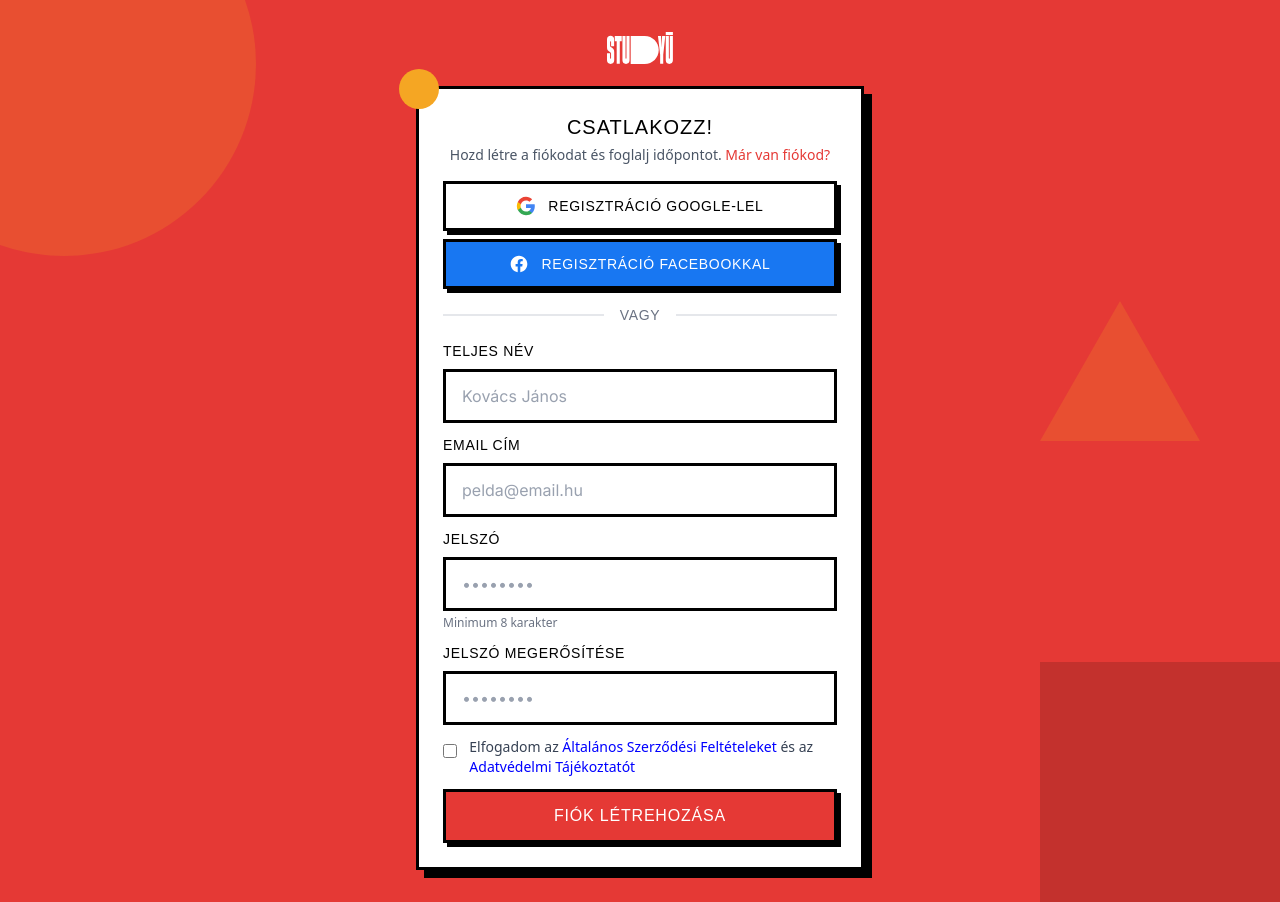
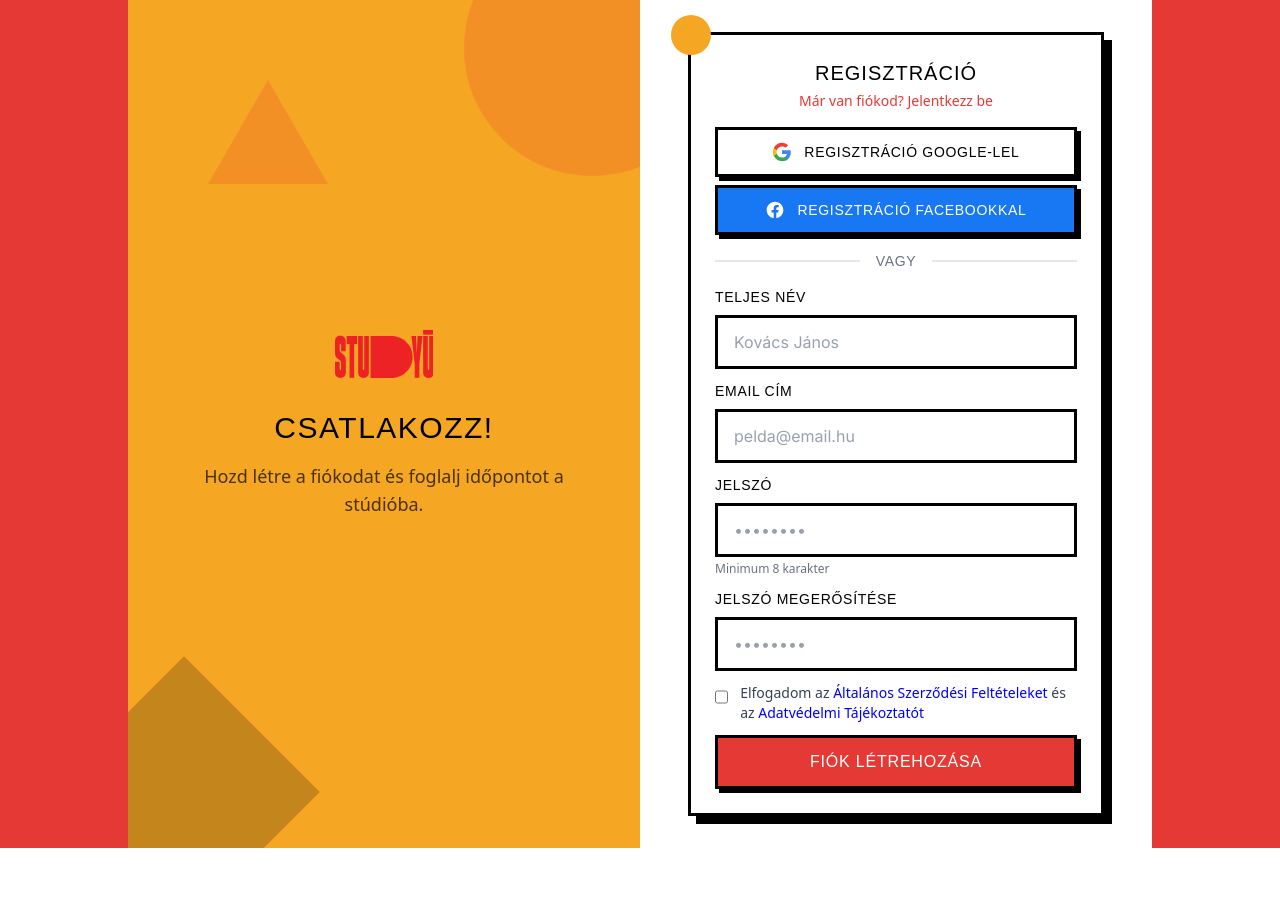
Before and after one commit to pixeloid/studyu, a Next.js app: page /auth/register in a window 1280 px wide. After the commit the page ends 848 px from the top, so only its background shows below. Built offline with nearby package versions, Linux system fonts and the light colour scheme; no server answers; a web font is replaced by a local one.

Commit message:
feat: 2-column layout for login/register on desktop
Co-Authored-By: Claude Opus 4.6 (1M context) <noreply@anthropic.com>

```diff
--- a/src/app/auth/login/page.tsx
+++ b/src/app/auth/login/page.tsx
@@ -84,46 +84,40 @@ function LoginContent() {
   }
 
   return (
-    <div className="min-h-screen flex items-center justify-center bg-white px-4 py-6 lg:py-8 relative overflow-hidden">
-      {/* Geometric background decorations */}
-      <div
-        className="absolute top-0 left-0 w-96 h-96 -translate-x-1/2 -translate-y-1/2 rounded-full opacity-10"
-        style={{ backgroundColor: 'var(--bauhaus-blue)' }}
-      />
-      <div
-        className="absolute bottom-0 right-0 w-64 h-64 translate-x-1/3 translate-y-1/3 opacity-10"
-        style={{
-          backgroundColor: 'var(--bauhaus-yellow)',
-          transform: 'rotate(45deg)',
-        }}
-      />
-      <div
-        className="absolute top-1/4 right-10 opacity-20 hidden lg:block"
-        style={{
-          width: 0,
-          height: 0,
-          borderLeft: '60px solid transparent',
-          borderRight: '60px solid transparent',
-          borderBottom: '104px solid var(--bauhaus-red)',
-        }}
-      />
+    <div className="min-h-screen flex items-center justify-center bg-white px-4 py-6 lg:py-0">
+      <div className="w-full max-w-md lg:max-w-5xl lg:grid lg:grid-cols-2 lg:min-h-screen">
+        {/* Left: Branding (desktop only) */}
+        <div className="hidden lg:flex flex-col items-center justify-center relative overflow-hidden" style={{ backgroundColor: 'var(--bauhaus-blue)' }}>
+          <div className="absolute -top-20 -left-20 w-64 h-64 rounded-full opacity-20" style={{ backgroundColor: 'var(--bauhaus-yellow)' }} />
+          <div className="absolute -bottom-10 -right-10 w-48 h-48 opacity-20" style={{ backgroundColor: 'var(--bauhaus-red)', transform: 'rotate(45deg)' }} />
+          <div className="absolute bottom-20 left-20 opacity-20" style={{ width: 0, height: 0, borderLeft: '60px solid transparent', borderRight: '60px solid transparent', borderBottom: '104px solid var(--bauhaus-white)' }} />
+          <div className="relative z-10 text-center px-12">
+            <StudyULogo className="h-12 mx-auto mb-8" color="#FFFFFF" />
+            <h2 className="font-bugrino text-3xl uppercase tracking-wider text-white mb-4">Üdv újra!</h2>
+            <p className="text-white/70 text-lg">Jelentkezz be és foglalj időpontot a stúdióba.</p>
+          </div>
+        </div>
 
-      <div className="w-full max-w-md relative z-10">
-        {/* Logo */}
-        <div className="text-center mb-4">
+        {/* Right: Form */}
+        <div className="flex flex-col items-center justify-center lg:px-12 lg:py-8">
+          {/* Logo (mobile only) */}
+          <div className="text-center mb-4 lg:hidden">
             <Link href="/" className="inline-flex items-center">
               <StudyULogo className="h-8" />
             </Link>
           </div>
 
+          <div className="w-full max-w-md">
             <BauhausCard padding="md" accentColor="blue" hasCornerAccent accentPosition="top-right">
-          <h2 className="font-bugrino text-xl uppercase tracking-wider text-center mb-1">
+              <h2 className="font-bugrino text-xl uppercase tracking-wider text-center mb-1 lg:hidden">
                 Üdv újra!
               </h2>
+              <h2 className="hidden lg:block font-bugrino text-xl uppercase tracking-wider text-center mb-1">
+                Bejelentkezés
+              </h2>
               <p className="text-center text-gray-600 text-sm mb-4">
-            Jelentkezz be a fiókodba.{' '}
                 <Link href={`/auth/register${nextUrl ? `?next=${encodeURIComponent(nextUrl)}` : ''}`} className="text-[var(--bauhaus-blue)] hover:underline font-medium">
-              Még nincs fiókod?
+                  Még nincs fiókod? Regisztrálj
                 </Link>
               </p>
 
@@ -246,5 +240,7 @@ function LoginContent() {
         </BauhausCard>
           </div>
         </div>
+      </div>
+    </div>
   )
 }
--- a/src/app/auth/register/page.tsx
+++ b/src/app/auth/register/page.tsx
@@ -142,43 +142,40 @@ function RegisterContent() {
   }
 
   return (
-    <div className="min-h-screen flex items-center justify-center px-4 py-6 lg:py-8 relative overflow-hidden" style={{ backgroundColor: 'var(--bauhaus-red)' }}>
-      {/* Geometric background decorations */}
-      <div
-        className="absolute top-0 left-0 w-96 h-96 -translate-x-1/3 -translate-y-1/3 rounded-full opacity-20"
-        style={{ backgroundColor: 'var(--bauhaus-yellow)' }}
-      />
-      <div
-        className="absolute bottom-0 right-0 w-80 h-80 translate-x-1/4 translate-y-1/4 opacity-15"
-        style={{ backgroundColor: 'var(--bauhaus-black)' }}
-      />
-      <div
-        className="absolute top-1/3 right-20 opacity-20 hidden lg:block"
-        style={{
-          width: 0,
-          height: 0,
-          borderLeft: '80px solid transparent',
-          borderRight: '80px solid transparent',
-          borderBottom: '140px solid var(--bauhaus-yellow)',
-        }}
-      />
+    <div className="min-h-screen flex items-center justify-center px-4 py-6 lg:py-0" style={{ backgroundColor: 'var(--bauhaus-red)' }}>
+      <div className="w-full max-w-md lg:max-w-5xl lg:grid lg:grid-cols-2 lg:min-h-screen">
+        {/* Left: Branding (desktop only) */}
+        <div className="hidden lg:flex flex-col items-center justify-center relative overflow-hidden" style={{ backgroundColor: 'var(--bauhaus-yellow)' }}>
+          <div className="absolute -top-20 -right-20 w-64 h-64 rounded-full opacity-20" style={{ backgroundColor: 'var(--bauhaus-red)' }} />
+          <div className="absolute -bottom-10 -left-10 w-48 h-48 opacity-20" style={{ backgroundColor: 'var(--bauhaus-black)', transform: 'rotate(45deg)' }} />
+          <div className="absolute top-20 left-20 opacity-20" style={{ width: 0, height: 0, borderLeft: '60px solid transparent', borderRight: '60px solid transparent', borderBottom: '104px solid var(--bauhaus-red)' }} />
+          <div className="relative z-10 text-center px-12">
+            <StudyULogo className="h-12 mx-auto mb-8" />
+            <h2 className="font-bugrino text-3xl uppercase tracking-wider text-black mb-4">Csatlakozz!</h2>
+            <p className="text-black/70 text-lg">Hozd létre a fiókodat és foglalj időpontot a stúdióba.</p>
+          </div>
+        </div>
 
-      <div className="w-full max-w-md relative z-10">
-        {/* Logo */}
-        <div className="text-center mb-4">
+        {/* Right: Form */}
+        <div className="flex flex-col items-center justify-center lg:bg-white lg:px-12 lg:py-8">
+          {/* Logo (mobile only) */}
+          <div className="text-center mb-4 lg:hidden">
             <Link href="/" className="inline-flex items-center">
               <StudyULogo className="h-8" color="#FFFFFF" />
             </Link>
           </div>
 
+          <div className="w-full max-w-md">
             <BauhausCard padding="md" accentColor="yellow" hasCornerAccent accentPosition="top-left">
-          <h2 className="font-bugrino text-xl uppercase tracking-wider text-center mb-1">
+              <h2 className="font-bugrino text-xl uppercase tracking-wider text-center mb-1 lg:hidden">
                 Csatlakozz!
               </h2>
+              <h2 className="hidden lg:block font-bugrino text-xl uppercase tracking-wider text-center mb-1">
+                Regisztráció
+              </h2>
               <p className="text-center text-gray-600 text-sm mb-4">
-            Hozd létre a fiókodat és foglalj időpontot.{' '}
                 <Link href={`/auth/login${nextUrl ? `?next=${encodeURIComponent(nextUrl)}` : ''}`} className="text-[var(--bauhaus-red)] hover:underline font-medium">
-              Már van fiókod?
+                  Már van fiókod? Jelentkezz be
                 </Link>
               </p>
 
@@ -317,5 +314,7 @@ function RegisterContent() {
         </BauhausCard>
           </div>
         </div>
+      </div>
+    </div>
   )
 }
```
Lines whose indentation alone changed are shown as unchanged.
